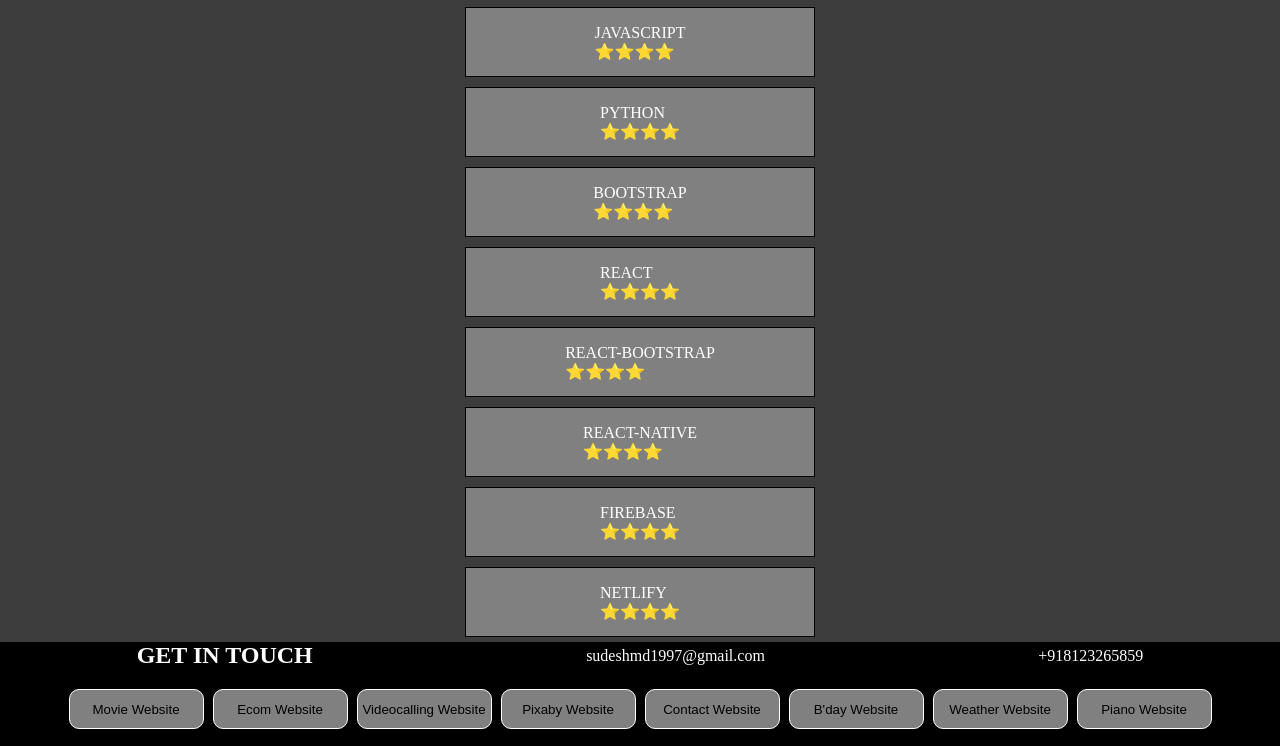
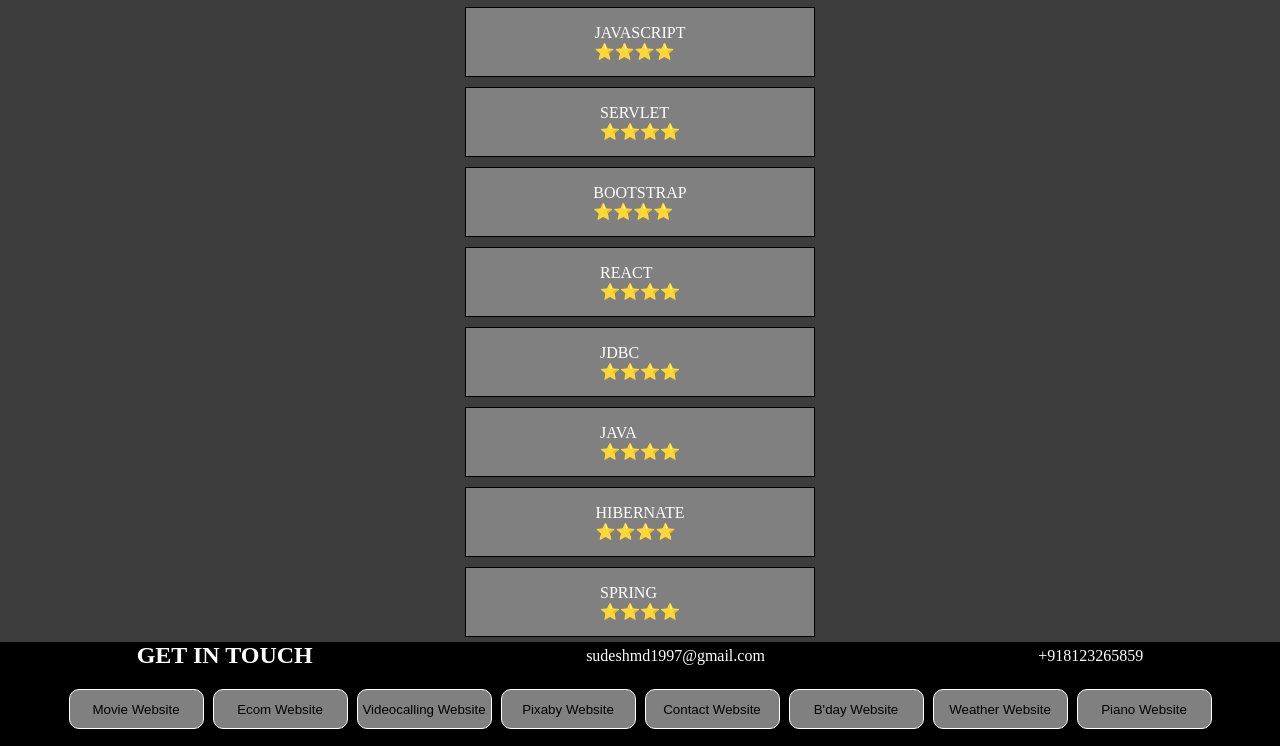
Before and after one commit to Sushant348/Resume, a plain HTML site: page index.html in a window 1280 px wide. Shown: the part 1744-2490 px from the top of the page. Drawn offline with Linux system fonts and the light colour scheme.

Commit message:
Update index.html

```diff
--- a/index.html
+++ b/index.html
@@ -44,13 +44,13 @@
         <div class="lang">HTML <br>⭐⭐⭐⭐</div>
         <div class="lang">CSS <br>⭐⭐⭐⭐</div>
         <div class="lang">JAVASCRIPT <br>⭐⭐⭐⭐</div>
-        <div class="lang">PYTHON <br>⭐⭐⭐⭐</div>
+        <div class="lang">SERVLET <br>⭐⭐⭐⭐</div>
         <div class="lang">BOOTSTRAP <br>⭐⭐⭐⭐</div>
         <div class="lang">REACT <br>⭐⭐⭐⭐</div>
-        <div class="lang">REACT-BOOTSTRAP <br>⭐⭐⭐⭐</div>
-        <div class="lang">REACT-NATIVE <br>⭐⭐⭐⭐</div>
-        <DIV class="lang">FIREBASE <br>⭐⭐⭐⭐</DIV>
-        <DIV class="lang">NETLIFY <br>⭐⭐⭐⭐</DIV>
+        <div class="lang">JDBC <br>⭐⭐⭐⭐</div>
+        <div class="lang">JAVA <br>⭐⭐⭐⭐</div>
+        <DIV class="lang">HIBERNATE <br>⭐⭐⭐⭐</DIV>
+        <DIV class="lang">SPRING <br>⭐⭐⭐⭐</DIV>
     </section>
     <section class="four">
         <h1>GET IN TOUCH</h1>
```
